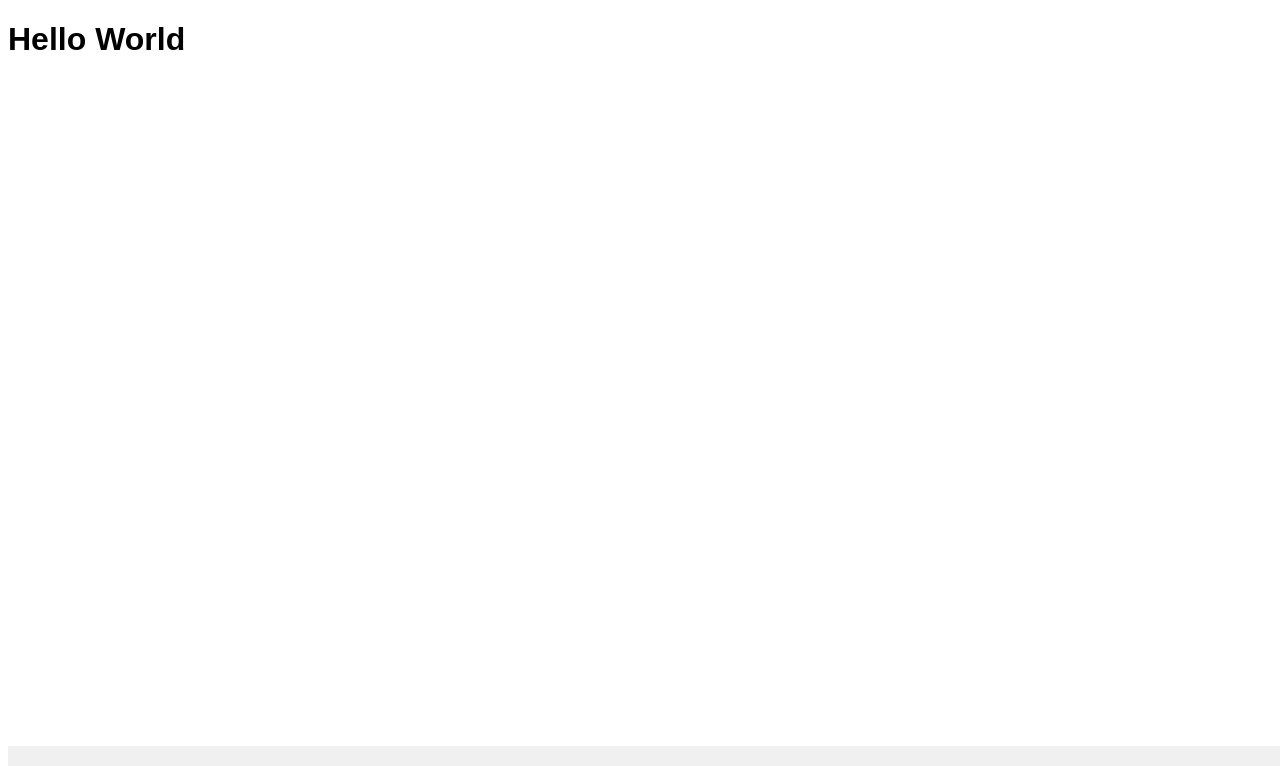
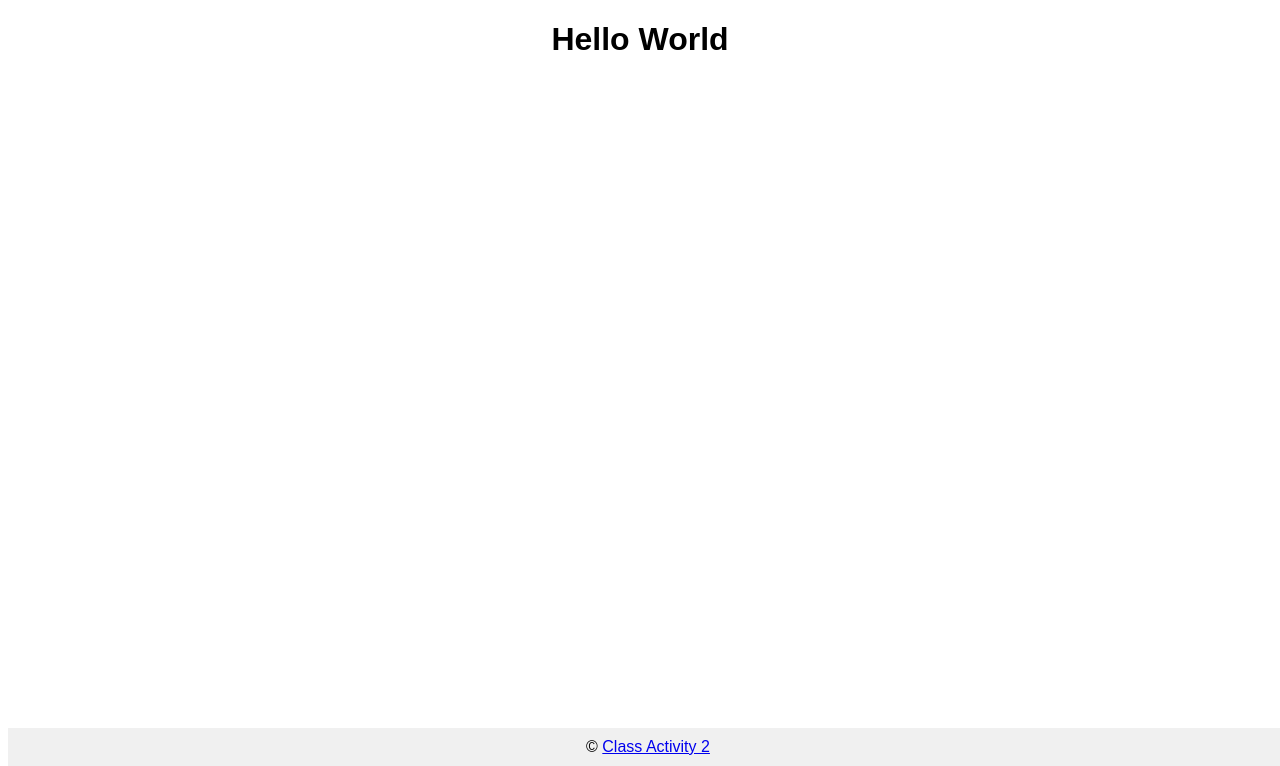
Before and after one commit to evrtech/CA2, a Flask app: template templates/index.html in a window 1280 px wide. Shown: the part 34-800 px from the top of the page. Run offline with Flask 2, Linux system fonts and the light colour scheme; the template is opened without the code that fills it, so the values that code supplies are empty.

Commit message:
Centered Hello World, added Footer with year and repo link

```diff
--- a/static/style.css
+++ b/static/style.css
@@ -15,7 +15,7 @@ nav li {
 
 #hello-message {
     color: black;
-    /* text-align: center; */
+    text-align: center;
 }
 
 footer {
--- a/templates/index.html
+++ b/templates/index.html
@@ -17,7 +17,8 @@
     <h1 id="hello-message">Hello World</h1>
 
     <footer>
-
+        &copy; <span id="current-year"></span>
+        <a href="https://github.com/evrtech/CA2">Class Activity 2</a>
     </footer>
 
     <script src="{{ url_for('static', filename='js/script.js') }}"></script>
```
